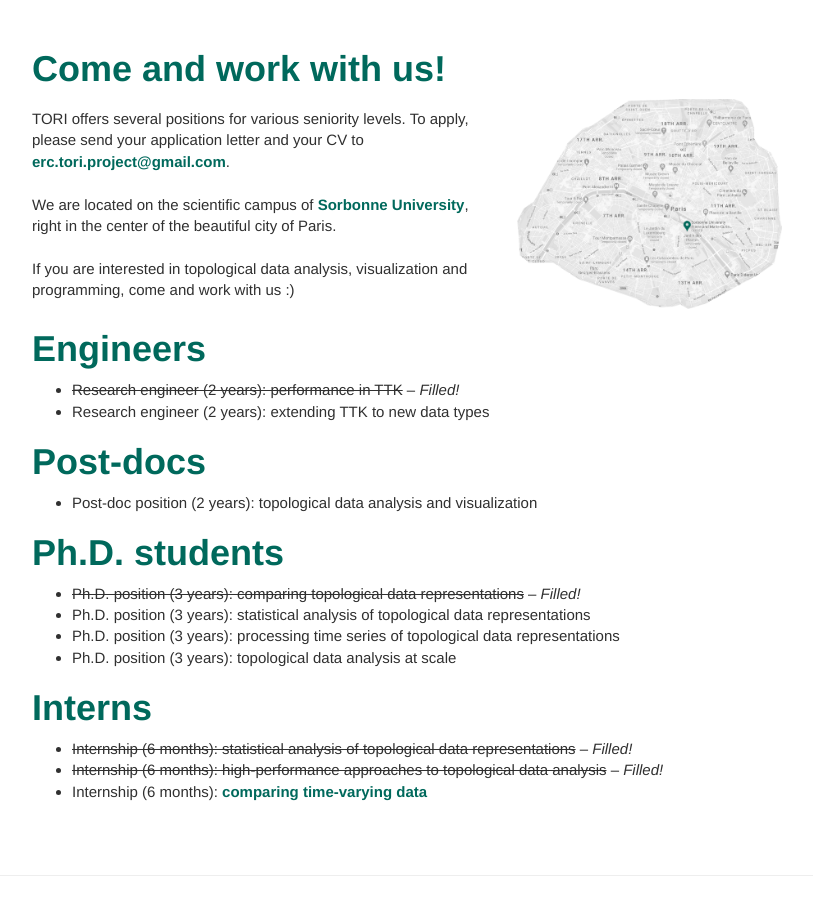
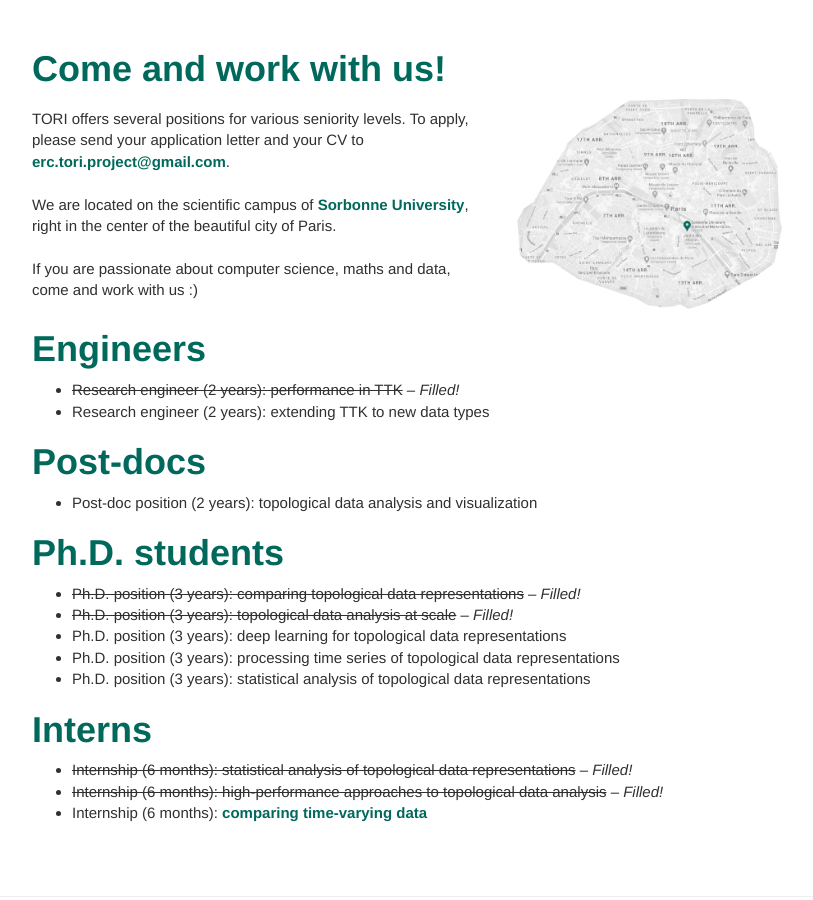
Before and after one commit to erc-tori/erc-tori.github.io, a Jekyll site: the page built from jobs.md, in a window 1280 px wide and 900 px high, scrolled down 469 px. Shown: the whole window, without its empty margins (233-1046 px from the left). Built offline with Jekyll 4.4.1, drawn with Linux system fonts in a browser that asks for light colours.

Commit message:
updating job descriptions

```diff
--- a/jobs.md
+++ b/jobs.md
@@ -25,7 +25,8 @@ To apply, please send your application letter and your CV to
         <a target="new" href="https://www.sorbonne-universite.fr/en">
         Sorbonne University</a>, right in the center of the beautiful city of Paris.
         <br><br>
-        If you are interested in topological data analysis, visualization and programming, come and work with us :)
+        If you are passionate about computer science, maths and data, come and work with us :)
+<!--         If you are interested in topological data analysis, visualization and programming, come and work with us :) -->
         </td>
         <td width="5%" />
         <td width='30%'>
@@ -51,9 +52,12 @@ target='new'
 # Ph.D. students
 - ~~Ph.D. position (3 years): comparing topological data representations~~
   -- *Filled!*
+- ~~Ph.D. position (3 years): topological data analysis at scale~~
+  -- *Filled!*
+- Ph.D. position (3 years): deep learning for topological data representations
+- Ph.D. position (3 years): processing time series of topological data representations
 - Ph.D. position (3 years): statistical analysis of topological data representations
-- Ph.D. position (3 years): processing time series of topological data representations
-- Ph.D. position (3 years): topological data analysis at scale
+
 
 # Interns
 - ~~Internship (6 months): statistical analysis of topological data representations~~ -- *Filled!*
```
Also changed, not shown: index.md (+3 -1 lines).
